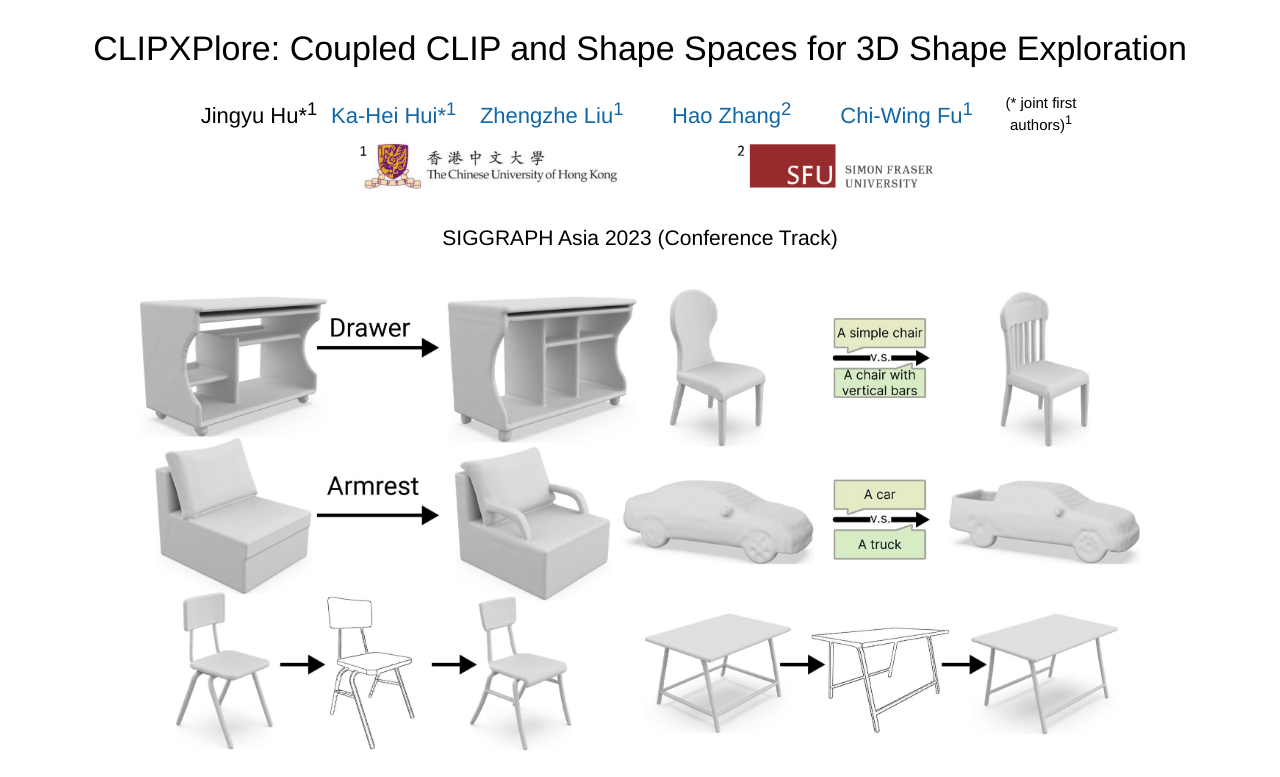
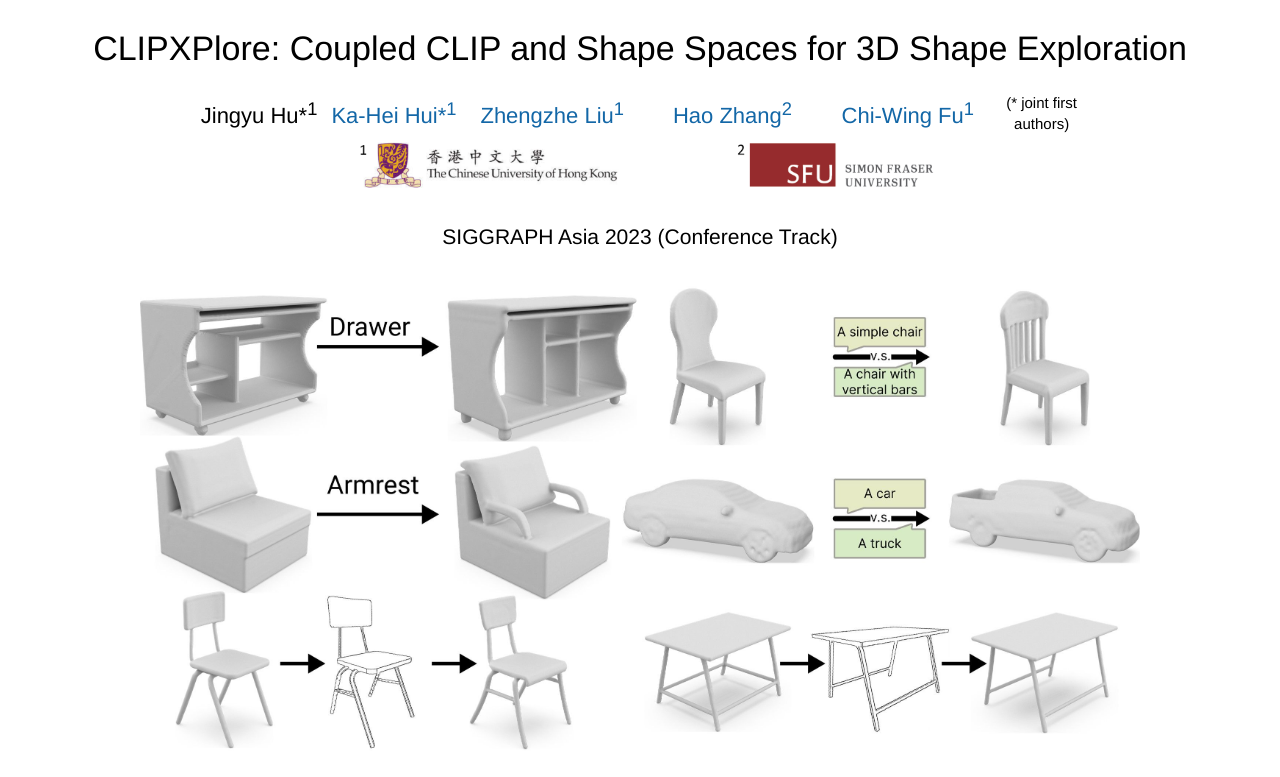
Before and after one commit to Zhmjharmgal/Computational-Design-of-LEGO-Sketch-Art, a plain HTML site: page index.html in a window 1280 px wide. Shown: the top 777 px of the page. Drawn offline with nearby package versions, Linux system fonts and the light colour scheme.

Commit message:
Update index.html

```diff
--- a/index.html
+++ b/index.html
@@ -184,7 +184,7 @@
           </td>
           <td align="center" width="100">
             <center>
-              <span style="font-size:15px">(* joint first authors)<sup>1</sup></a></span>
+              <span style="font-size:15px">(* joint first authors)</sup></sup></a></span>
             </center>
           </td>
         </tr>
```
